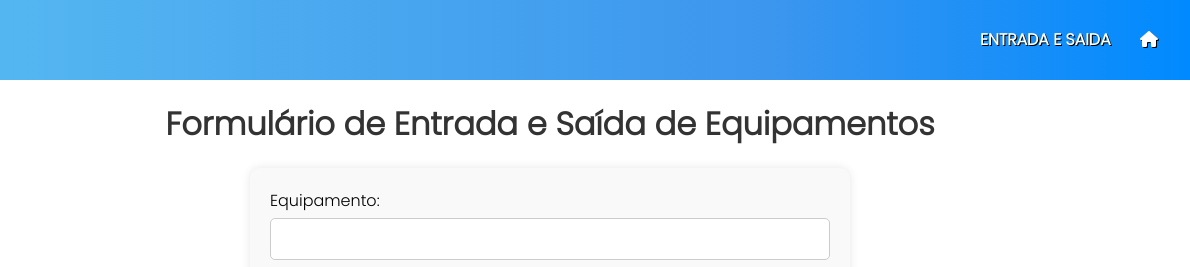
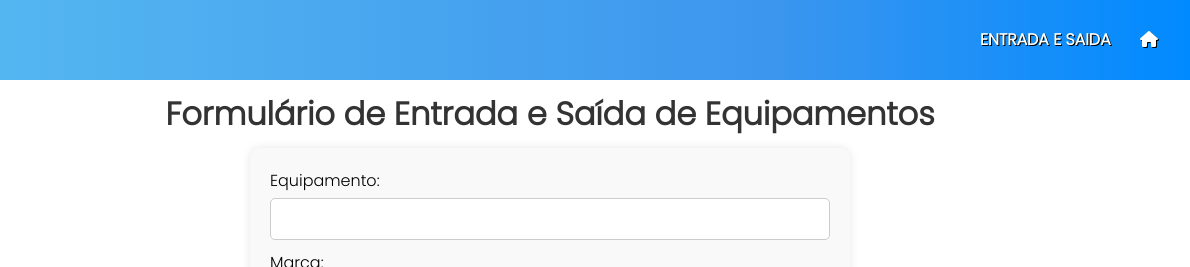
Before and after one commit to ygorrpinheiro/PROJETO_CD_038, a plain HTML site: page PROJETO_CD_38/entrada.html in a window 1280 px wide. Shown: the top 267 px of the page, 90-1280 px from the left. Drawn offline with Linux system fonts and the light colour scheme.

Commit message:
Projeto em execução

```diff
--- a/PROJETO_CD_38/CSS/style.css
+++ b/PROJETO_CD_38/CSS/style.css
@@ -194,10 +194,9 @@ nav{
 
 }
 h1{
-  margin: 20px;
   text-align: center;
+  margin: 10px;
 }
-
 form {
   max-width: 600px;
   margin: 0 auto;
@@ -248,6 +247,7 @@ th, td {
 th {
   background-color: #f2f2f2;
 }
+
 .remove-button {
   padding: 5px 10px;
   border: none;
@@ -258,5 +258,5 @@ th {
 }
 
 .remove-button:hover {
-  background-color: #cc0000
+  background-color: #cc0000;
 }
```
Also changed, not shown: PROJETO_CD_38/entrada.html (+1 -0 lines), PROJETO_CD_38/js/script.js (indentation only).
